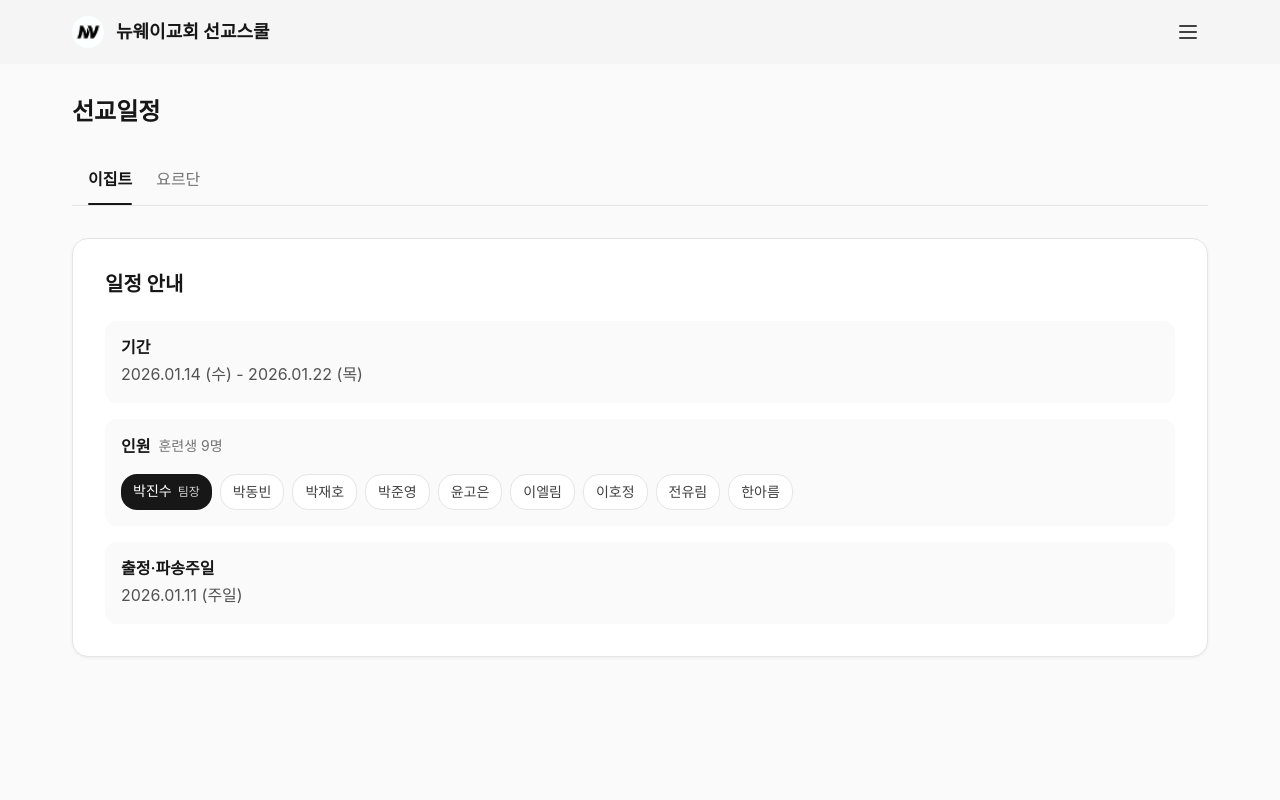
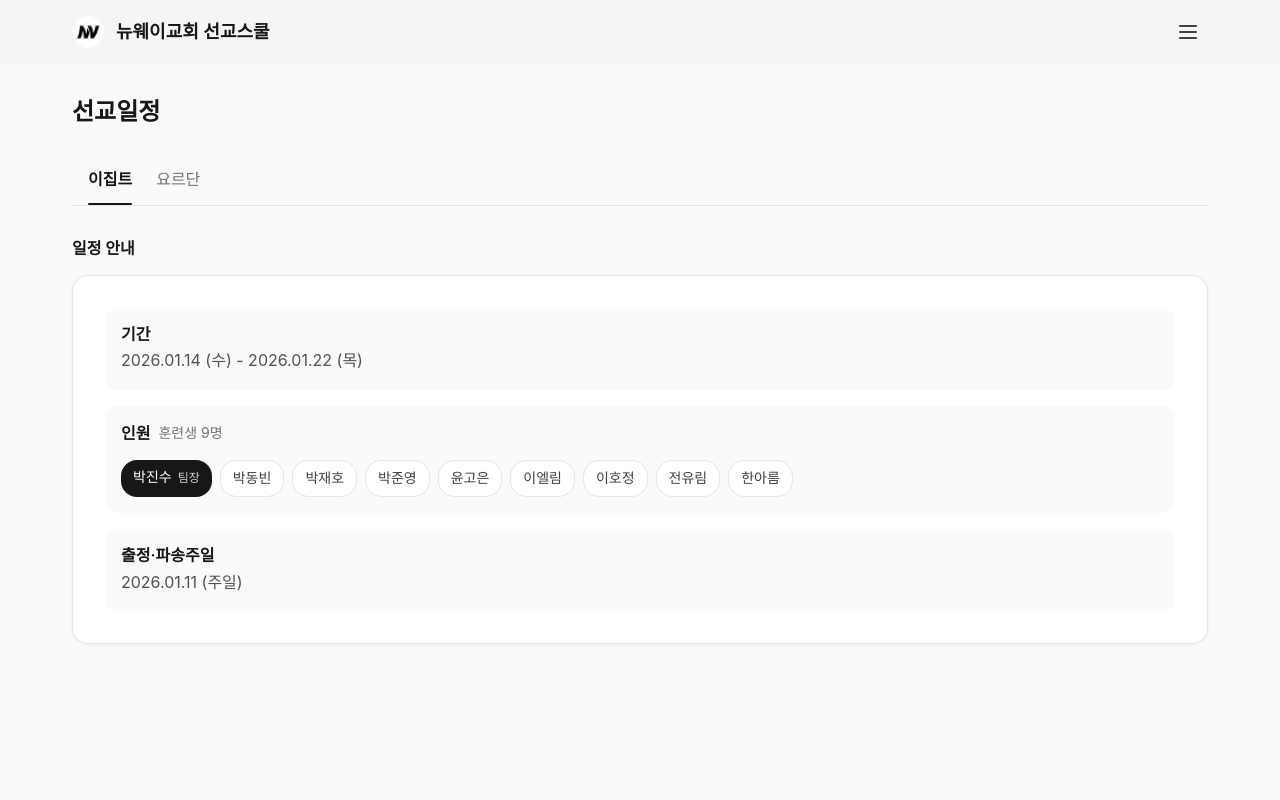
Before and after one commit to yjineey/newway-mission, a React (Vite) app: page /newway-mission/schedule in a window 1280 px wide. Shown: the top 800 px of the page. Built offline with nearby package versions, Linux system fonts and the light colour scheme; no server answers; a web font is replaced by a local one.

Commit message:
style: 모든 페이지 카드 영역 타이틀 스타일 통일
- 모든 페이지의 카드 영역 타이틀을 text-base font-bold mb-4로 통일
- Checklist, Contact, Schedule, TrainingSchedule, Praise 페이지 적용

```diff
--- a/src/pages/Contact.jsx
+++ b/src/pages/Contact.jsx
@@ -15,7 +15,7 @@ function Contact() {
         { name: '박진수', phone: '010-', isLeader: true },
         { name: '이엘림', phone: '010-9086-1131', isSubLeader: true },
         { name: '박동빈', phone: '010-5013-7593' },
-        { name: '박재호', phone: '010-' },
+        { name: '박재호', phone: '010-8689-3959' },
         { name: '박준영', phone: '010-9920-1619' },
         { name: '윤고은', phone: '010-' },
         { name: '이호정', phone: '010-' },
@@ -46,7 +46,7 @@ function Contact() {
       <div className="space-y-6">
         {/* 사역자 */}
         <div className="bg-white dark:bg-[#252525] rounded-2xl shadow-soft border border-gray-200 dark:border-[#333333] p-6 md:p-8">
-          <h2 className="text-lg font-bold text-gray-900 dark:text-white mb-6">
+          <h2 className="text-base font-bold text-gray-900 dark:text-white mb-4">
             사역자
           </h2>
           <div className="space-y-3">
@@ -74,7 +74,7 @@ function Contact() {
 
         {/* 팀원 */}
         <div className="bg-white dark:bg-[#252525] rounded-2xl shadow-soft border border-gray-200 dark:border-[#333333] p-6 md:p-8">
-          <h2 className="text-lg font-bold text-gray-900 dark:text-white mb-6">
+          <h2 className="text-base font-bold text-gray-900 dark:text-white mb-4">
             팀원
           </h2>
           <div className="space-y-3">
--- a/src/pages/Praise.jsx
+++ b/src/pages/Praise.jsx
@@ -123,7 +123,7 @@ function Praise() {
 
               {/* 가사 */}
               <div className="mb-6 bg-white dark:bg-[#252525] rounded-lg shadow-sm border border-gray-200 dark:border-[#333333] p-6">
-                <h3 className="text-lg font-semibold mb-4 text-gray-800 dark:text-white">
+                <h3 className="text-base font-bold mb-4 text-gray-900 dark:text-white">
                   가사
                 </h3>
                 <div
--- a/src/pages/Schedule.jsx
+++ b/src/pages/Schedule.jsx
@@ -63,12 +63,11 @@ function Schedule() {
     <PageLayout title="선교일정" showTeamTabs={true}>
       <div className="space-y-6">
         {/* 일정 안내 */}
-        <div className="bg-white dark:bg-[#252525] rounded-2xl shadow-soft border border-gray-200 dark:border-[#333333] p-6 md:p-8">
-          <div className="flex items-center gap-3 mb-6">
-            <h2 className="text-xl font-bold text-gray-900 dark:text-white">
+        <div className="space-y-4">
+          <h2 className="text-base font-bold text-gray-900 dark:text-white mb-4">
             일정 안내
           </h2>
-          </div>
+          <div className="bg-white dark:bg-[#252525] rounded-2xl shadow-soft border border-gray-200 dark:border-[#333333] p-6 md:p-8">
             <div className="space-y-4">
               {/* 기간 */}
               <div className="p-4 bg-gray-50 dark:bg-[#2d2d2d] rounded-xl">
@@ -103,7 +102,9 @@ function Schedule() {
                       >
                         {name}
                         {index === 0 && (
-                        <span className="ml-1.5 text-xs opacity-80">팀장</span>
+                          <span className="ml-1.5 text-xs opacity-80">
+                            팀장
+                          </span>
                         )}
                       </span>
                     ))}
@@ -122,16 +123,15 @@ function Schedule() {
               </div>
             </div>
           </div>
+        </div>
 
-        {/* 항공편 정보 (요르단팀만) */}
+        {/* 항공편 정보 (요르단 팀만) */}
         {selectedTeam === 'jordan' && currentSchedule.flight && (
-          <div className="bg-white dark:bg-[#252525] rounded-2xl shadow-soft border border-gray-200 dark:border-[#333333] p-6 md:p-8">
-            <div className="flex items-center gap-3 mb-6">
-              <h2 className="text-xl font-bold text-gray-900 dark:text-white">
+          <div className="space-y-4">
+            <h2 className="text-base font-bold text-gray-900 dark:text-white mb-4">
               항공편 정보
             </h2>
-            </div>
-
+            <div className="bg-white dark:bg-[#252525] rounded-2xl shadow-soft border border-gray-200 dark:border-[#333333] p-6 md:p-8">
               <div className="space-y-4 text-sm">
                 {/* 항공사 */}
                 <div className="p-4 bg-gray-50 dark:bg-[#2d2d2d] rounded-xl">
@@ -226,6 +226,7 @@ function Schedule() {
                 </div>
               </div>
             </div>
+          </div>
         )}
       </div>
     </PageLayout>
```
Lines whose indentation alone changed are shown as unchanged.
